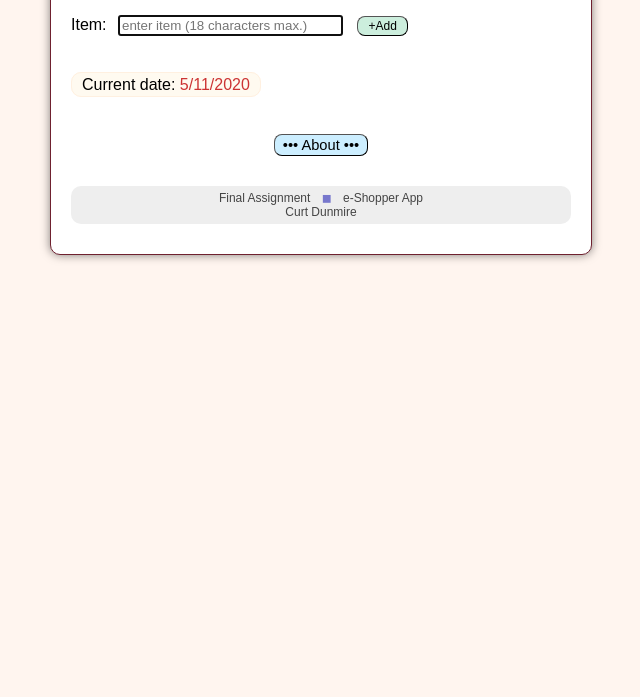
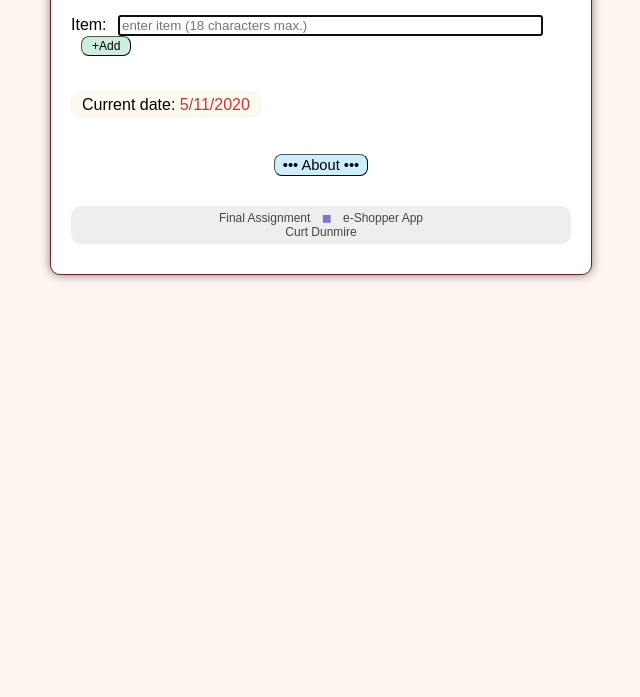
Before and after one commit to konkolrvclist/konkolrvclist.github.io, a plain HTML site: page index.html in a window 1280 px wide. Shown: the part 103-800 px from the top of the page, without its empty margins (319-959 px from the left). Drawn offline with nearby package versions, Linux system fonts and the light colour scheme.

Commit message:
Update index.html

```diff
--- a/index.html
+++ b/index.html
@@ -20,7 +20,7 @@
  <form onsubmit="return false;">
    <span class="InputName">Item:</span>
      <input type="text" id="item" name="item" onkeydown = "if (event.keyCode == 13)
-                        document.getElementById('btnSubmit').click()" size="25" maxlength="25" placeholder="enter item (18 characters max.)"/>
+                        document.getElementById('btnSubmit').click()" size="50" maxlength="25" placeholder="enter item (18 characters max.)"/>
       <input class="button" id="btnSubmit" name="submit" type="button" value="+Add" onclick="addShoppinglist(item.value)" />
  </form>
   <p id="MyList"></p>
```
